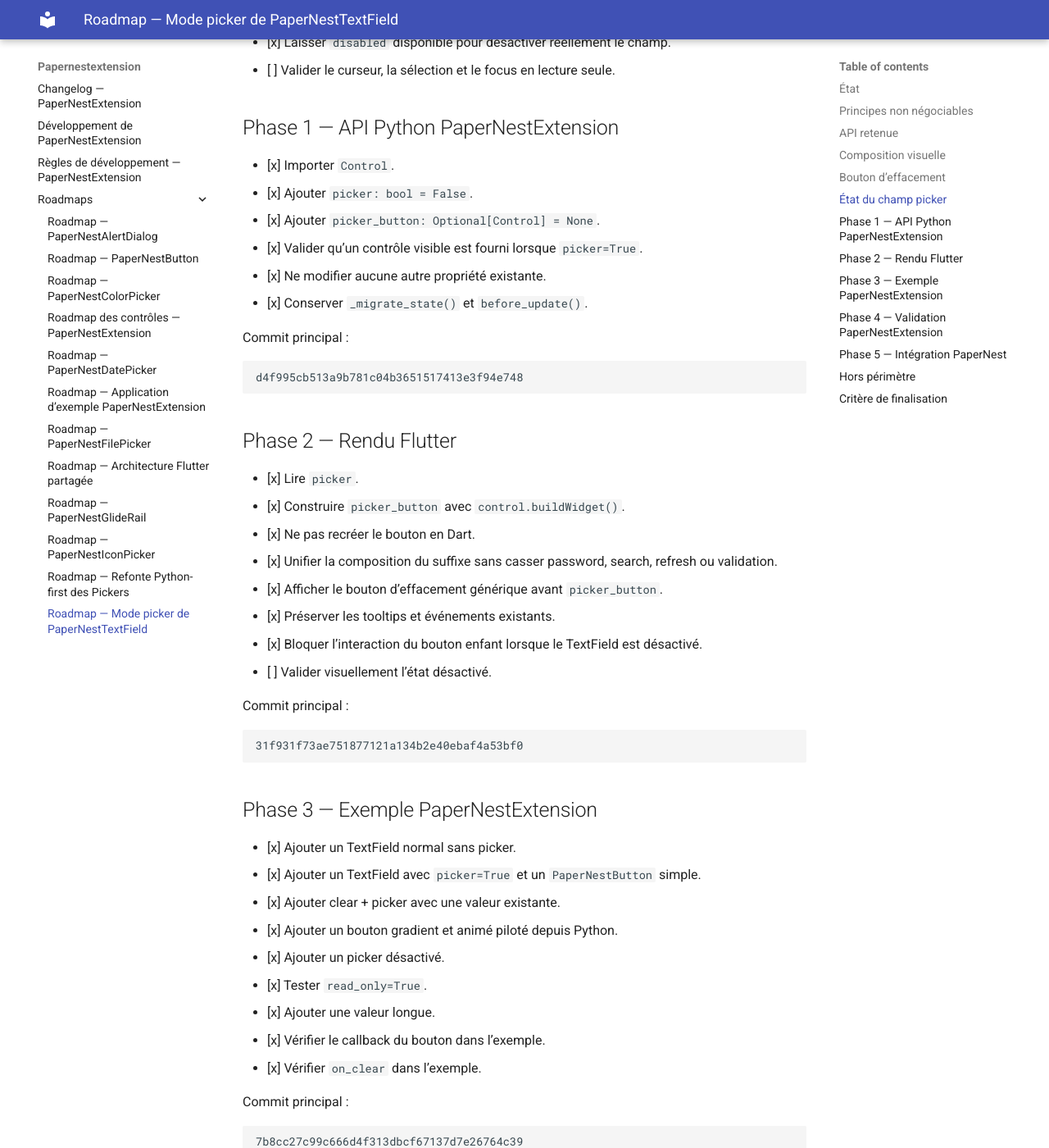
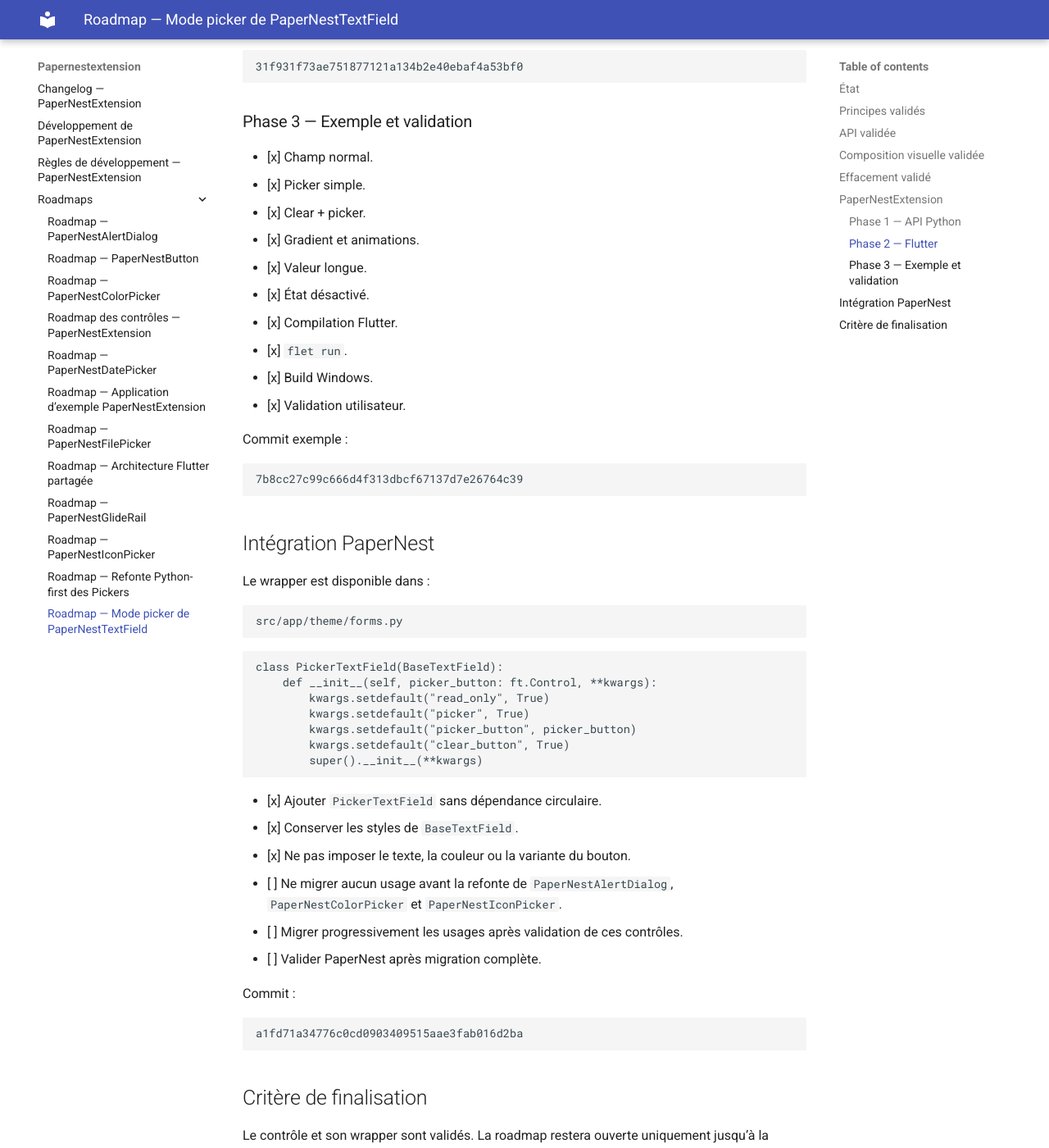
Before and after one commit to Drenae/PaperNestExtension, an MkDocs documentation site: the page built from docs/roadmaps/ROADMAP_TEXTFIELD_PICKER.md, in a window 1280 px wide and 1400 px high, scrolled down 2284 px. Shown: the whole window at 82% size. Built offline with MkDocs 1.6.1 and Material for MkDocs 9.7.7, drawn with Linux system fonts in a browser that asks for light colours; some of the changed text lies outside the part shown.

Commit message:
docs(roadmap): validate TextField picker and stage PaperNest wrapper

````diff
--- a/docs/roadmaps/ROADMAP_TEXTFIELD_PICKER.md
+++ b/docs/roadmaps/ROADMAP_TEXTFIELD_PICKER.md
@@ -2,9 +2,9 @@
 
 ## État
 
-**Phases 1 à 3 implémentées dans PaperNestExtension. Phase 4 en attente de validation.**
+**PaperNestExtension validé. Wrapper `PickerTextField` ajouté dans PaperNest. Migration des usages volontairement différée.**
 
-`PaperNestTextField` peut désormais afficher, à l’intérieur du champ, un bouton Python entièrement personnalisable. Le TextField ne crée aucun bouton Flutter spécifique et n’ouvre lui-même aucun picker ou dialogue.
+`PaperNestTextField` peut afficher, à l’intérieur du champ, un bouton Python entièrement personnalisable. Le TextField ne crée aucun bouton Flutter spécifique et n’ouvre lui-même aucun picker ou dialogue.
 
 Exemple :
 
@@ -21,146 +21,101 @@ PaperNestTextField(
 )
 ```
 
-Rendu attendu :
-
-```text
-+--- Label ------------------------------------------------------+
-|                                      +---+ +---------------+   |
-|  valeur / hint                        | X | |    CHOISIR    |   |
-|                                      +---+ +---------------+   |
-+---------------------------------------------------------------+
-```
-
-## Principes non négociables
+## Principes validés
 
 - [x] Conserver le contrôle actuel et son comportement natif.
 - [x] Ne pas recréer un bouton stylé directement en Flutter.
 - [x] Ne pas ajouter `picker_bgcolor`, `picker_color` ou `picker_border_radius`.
 - [x] Accepter un véritable contrôle Python dans `picker_button`.
-- [x] Permettre notamment l’utilisation de `PaperNestButton` et des wrappers PaperNest.
-- [x] Ne pas ouvrir un dialogue, ColorPicker, IconPicker ou DatePicker depuis le TextField.
+- [x] Permettre l’utilisation de `PaperNestButton` et des wrappers PaperNest.
+- [x] Ne pas ouvrir un dialogue ou un picker depuis le TextField.
 - [x] Le callback d’ouverture reste porté par `picker_button.on_click`.
-- [x] Ne modifier aucun autre contrôle pendant ce chantier.
 
-## API retenue
+## API validée
 
 ```python
 picker: bool = False
 picker_button: Optional[Control] = None
 ```
 
-- [x] `picker=False` : aucun bouton picker n’est affiché.
-- [x] `picker=True` : `picker_button` est affiché dans la zone suffixe du champ.
-- [x] `picker=True` exige un `picker_button` visible.
-- [x] `picker_button` reste un contrôle Flet complet.
-- [x] Le TextField ne détourne pas son propre `on_click`.
-- [x] Les événements existants restent inchangés.
+- [x] `picker=False` masque le bouton.
+- [x] `picker=True` affiche `picker_button` dans le suffixe.
+- [x] `picker=True` exige un contrôle visible.
+- [x] Les événements natifs du TextField restent inchangés.
 
-## Composition visuelle
+## Composition visuelle validée
 
-- [x] Le bouton picker est placé à l’intérieur, à droite du contenu.
-- [x] Le bouton d’effacement est placé avant le bouton picker.
-- [x] Ordre final : contenu → bouton d’effacement → `picker_button`.
-- [x] Le bouton conserve son style, gradient, animation et comportement Python.
-- [x] Le suffixe utilise `mainAxisSize: MainAxisSize.min`.
-- [x] Le champ conserve label, hint, bordures, validation et padding.
-- [ ] Valider visuellement une valeur longue et une fenêtre étroite.
+- [x] Bouton intégré à l’intérieur du champ.
+- [x] Ordre : contenu → effacer → `picker_button`.
+- [x] Le bouton conserve style, gradient, animations et loading définis côté Python.
+- [x] Valeur longue et largeur réduite validées.
+- [x] Champ normal sans picker inchangé.
+- [x] Coexistence avec les états validation, password et search validée.
 
-## Bouton d’effacement
+## Effacement validé
 
-- [x] Afficher le bouton lorsque `clear_button=True`, que la valeur n’est pas vide et que le mode picker est actif.
-- [x] Ne pas exiger `search_mode=True`.
-- [x] Synchroniser `value` côté Python.
-- [x] Déclencher `on_clear`.
-- [x] Ne pas déclencher `on_search` hors du mode recherche.
-- [x] Conserver `_clearSearch()` pour le mode recherche.
-- [x] Utiliser une fonction d’effacement générique partagée.
+- [x] `clear_button` fonctionne hors du mode recherche lorsque le picker est actif.
+- [x] `value` est synchronisée côté Python.
+- [x] `on_clear` est déclenché.
+- [x] `on_search` n’est pas déclenché hors du mode recherche.
 
-## État du champ picker
+## PaperNestExtension
 
-- [x] Utiliser `read_only=True` dans le futur wrapper `PickerTextField`.
-- [x] Ne pas utiliser `disabled=True` par défaut.
-- [x] Laisser `disabled` disponible pour désactiver réellement le champ.
-- [ ] Valider le curseur, la sélection et le focus en lecture seule.
+### Phase 1 — API Python
 
-## Phase 1 — API Python PaperNestExtension
+- [x] Ajouter `picker`.
+- [x] Ajouter `picker_button`.
+- [x] Valider le contrôle enfant.
 
-- [x] Importer `Control`.
-- [x] Ajouter `picker: bool = False`.
-- [x] Ajouter `picker_button: Optional[Control] = None`.
-- [x] Valider qu’un contrôle visible est fourni lorsque `picker=True`.
-- [x] Ne modifier aucune autre propriété existante.
-- [x] Conserver `_migrate_state()` et `before_update()`.
-
-Commit principal :
+Commit :
 
 ```text
 d4f995cb513a9b781c04b3651517413e3f94e748
 ```
 
-## Phase 2 — Rendu Flutter
+### Phase 2 — Flutter
 
-- [x] Lire `picker`.
-- [x] Construire `picker_button` avec `control.buildWidget()`.
+- [x] Construire le bouton avec `control.buildWidget()`.
 - [x] Ne pas recréer le bouton en Dart.
-- [x] Unifier la composition du suffixe sans casser password, search, refresh ou validation.
-- [x] Afficher le bouton d’effacement générique avant `picker_button`.
-- [x] Préserver les tooltips et événements existants.
-- [x] Bloquer l’interaction du bouton enfant lorsque le TextField est désactivé.
-- [ ] Valider visuellement l’état désactivé.
+- [x] Composer proprement le suffixe.
+- [x] Ajouter l’effacement générique.
 
-Commit principal :
+Commit :
 
 ```text
 31f931f73ae751877121a134b2e40ebaf4a53bf0
 ```
 
-## Phase 3 — Exemple PaperNestExtension
+### Phase 3 — Exemple et validation
 
-- [x] Ajouter un TextField normal sans picker.
-- [x] Ajouter un TextField avec `picker=True` et un `PaperNestButton` simple.
-- [x] Ajouter clear + picker avec une valeur existante.
-- [x] Ajouter un bouton gradient et animé piloté depuis Python.
-- [x] Ajouter un picker désactivé.
-- [x] Tester `read_only=True`.
-- [x] Ajouter une valeur longue.
-- [x] Vérifier le callback du bouton dans l’exemple.
-- [x] Vérifier `on_clear` dans l’exemple.
+- [x] Champ normal.
+- [x] Picker simple.
+- [x] Clear + picker.
+- [x] Gradient et animations.
+- [x] Valeur longue.
+- [x] État désactivé.
+- [x] Compilation Flutter.
+- [x] `flet run`.
+- [x] Build Windows.
+- [x] Validation utilisateur.
 
-Commit principal :
+Commit exemple :
 
 ```text
 7b8cc27c99c666d4f313dbcf67137d7e26764c39
 ```
 
-## Phase 4 — Validation PaperNestExtension
+## Intégration PaperNest
 
-- [ ] Vérifier les imports Python.
-- [ ] Compiler Flutter sans erreur.
-- [ ] Valider `flet run`.
-- [ ] Valider le rendu normal sans picker.
-- [ ] Valider le rendu avec picker.
-- [ ] Valider le bouton d’effacement.
-- [ ] Valider la coexistence clear + picker.
-- [ ] Valider les états validation, password et search existants.
-- [ ] Valider le build Windows.
-- [ ] Faire valider visuellement et fonctionnellement par l’utilisateur.
-
-## Phase 5 — Intégration PaperNest
-
-Cette phase ne commence qu’après validation complète de PaperNestExtension.
-
-Fichier :
+Le wrapper est disponible dans :
 
 ```text
 src/app/theme/forms.py
 ```
 
-Créer :
-
 ```python
 class PickerTextField(BaseTextField):
-    def __init__(self, picker_button, **kwargs):
+    def __init__(self, picker_button: ft.Control, **kwargs):
         kwargs.setdefault("read_only", True)
         kwargs.setdefault("picker", True)
         kwargs.setdefault("picker_button", picker_button)
@@ -168,24 +123,19 @@ class PickerTextField(BaseTextField):
         super().__init__(**kwargs)
 ```
 
-- [ ] Importer les types nécessaires sans dépendance circulaire.
-- [ ] Permettre tout bouton compatible, notamment `PrimaryButton("Choisir", ...)`.
-- [ ] Conserver les styles de `BaseTextField`.
-- [ ] Ne pas imposer le texte, la couleur ou le variant du bouton.
-- [ ] Migrer les usages pendant les roadmaps ColorPicker et IconPicker.
-- [ ] Valider `flet run --recursive`.
-- [ ] Valider le build Windows de PaperNest.
+- [x] Ajouter `PickerTextField` sans dépendance circulaire.
+- [x] Conserver les styles de `BaseTextField`.
+- [x] Ne pas imposer le texte, la couleur ou la variante du bouton.
+- [ ] Ne migrer aucun usage avant la refonte de `PaperNestAlertDialog`, `PaperNestColorPicker` et `PaperNestIconPicker`.
+- [ ] Migrer progressivement les usages après validation de ces contrôles.
+- [ ] Valider PaperNest après migration complète.
 
-## Hors périmètre
+Commit :
 
-- Ouverture de `PaperNestAlertDialog`.
-- Contenu du ColorPicker.
-- Contenu de l’IconPicker.
-- DatePicker natif.
-- FilePicker.
-- Variants des boutons.
-- Refonte générale du TextField.
+```text
+a1fd71a34776c0cd0903409515aae3fab016d2ba
+```
 
 ## Critère de finalisation
 
-Le mode picker sera terminé lorsque `PaperNestTextField` pourra afficher un contrôle bouton fourni depuis Python, à côté de son bouton d’effacement, sans gérer lui-même le picker ou le dialogue et sans casser les comportements existants du TextField.
+Le contrôle et son wrapper sont validés. La roadmap restera ouverte uniquement jusqu’à la migration finale des pickers dans PaperNest.
````
